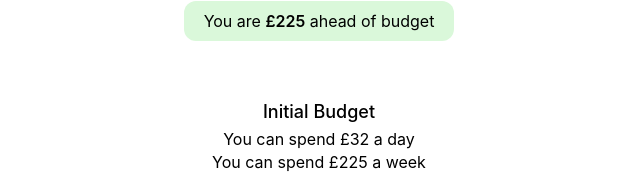
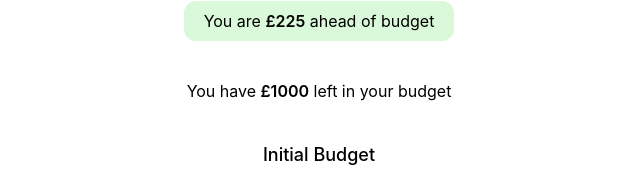
Before and after one commit to magerags/budget-tracker, a Next.js app: page / in a window 1280 px wide. Shown: the part 517-690 px from the top of the page, without its empty margins (321-961 px from the left). Built offline with nearby package versions, Linux system fonts and the light colour scheme; no server answers.

Commit message:
added left in budget

```diff
--- a/pages/index.jsx
+++ b/pages/index.jsx
@@ -110,10 +110,6 @@ export default function Home() {
   useEffect(() => {
     checkbox.current.checked = customPeriod;
   }, [customPeriod]);
-
-  // if (isLoading) return <div>Loading...</div>;
-
-  // if (isError) return <div>Error</div>;
 
   return (
     <div className={styles.container}>
@@ -256,6 +252,10 @@ export default function Home() {
             </Bold>{" "}
             {relativeToBudget} budget
           </SummaryDescription>
+          <Spacer size={10} />
+          <Description>
+            You have <Bold>£{Math.floor(budget - (spend - excludedFromBudget))}</Bold> left in your budget
+          </Description>
           <Spacer />
           <Subheading>Initial Budget</Subheading>
           <Description>You can spend £{Math.floor(dailyBudget)} a day</Description>
@@ -332,7 +332,7 @@ const Bold = styled.span`
 `;
 
 const Spacer = styled.div`
-  margin: 20px;
+  margin: ${(props) => (props.size ? props.size : 20)}px 0;
 `;
 
 const Color = styled.span`
```
